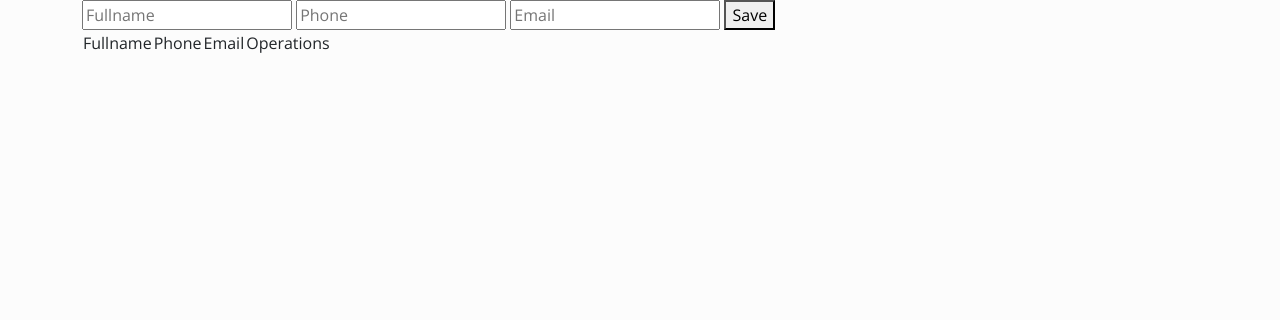
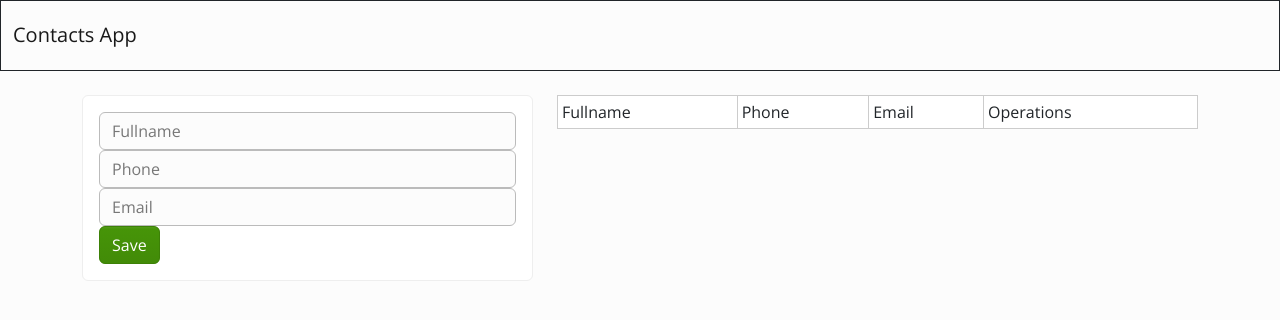
Before and after one commit to Andresknaz/Contacts_App, a Flask app: page / in a window 1280 px wide. Shown: the top 320 px of the page. Run offline with Flask 3, Linux system fonts and the light colour scheme; data that the repository does not hold is empty; some libraries are stand-ins or nearby versions.

Commit message:
finish app

```diff
--- /dev/null
+++ b/static/js/main.js
@@ -0,0 +1,12 @@
+const btnDelete = document.querySelectorAll('.btn-delete')
+
+if (btnDelete){
+    const btnArray = Array.from(btnDelete);
+    btnArray.forEach((btn) => {
+        btn.addEventListener('click', (e) => {
+            if(!confirm('Are you sure you want to delete it?')) {
+                e.preventDefault();
+            }
+        });
+    });
+}
--- a/templates/index.html
+++ b/templates/index.html
@@ -1,27 +1,55 @@
-{% extends "layout.html" %}
+{% extends "layout.html" %} {% block body %}
 
-
-{% block body %}
-{% with messages = get_flashed_messages() %}
-{% if messages %}
-{% for messages in messages %}
+<div class="row">
+  <div class="col-md-5">
+    {% with messages = get_flashed_messages() %} {% if messages %} {% for
+    messages in messages %}
 
     <div class="alert alert-success alert-dismissible fade show" role="alert">
       <p>{{ messages }}</p>
-  <button type="button" class="btn-close" data-bs-dismiss="alert" aria-label="Close"></button>
+      <button
+        type="button"
+        class="btn-close"
+        data-bs-dismiss="alert"
+        aria-label="Close"
+      ></button>
     </div>
-{% endfor %}
-{% endif %}
-{% endwith %}
+    {% endfor %} {% endif %} {% endwith %}
 
+    <div class="card card-body">
       <form action="/add_contact" method="POST">
-  <input type="text" name="fullname" placeholder="Fullname" />
-  <input type="text" name="phone" placeholder="Phone" />
-  <input type="text" name="email" placeholder="Email" />
-  <button type="submit">Save</button>
+        <div class="form-group">
+          <input
+            type="text"
+            name="fullname"
+            placeholder="Fullname"
+            class="form-control"
+          />
+        </div>
+        <div class="form-group">
+          <input
+            type="text"
+            name="phone"
+            placeholder="Phone"
+            class="form-control"
+          />
+        </div>
+        <div class="form-group">
+          <input
+            type="text"
+            name="email"
+            placeholder="Email"
+            class="form-control"
+          />
+        </div>
+        <div class="form-group">
+          <button type="submit" class="btn btn-success btn-block">Save</button>
+        </div>
       </form>
-
-<table>
+    </div>
+  </div>
+  <div class="col-md-7">
+    <table class="table table-striped table-bordered bg-white table-sm">
       <thead>
         <tr>
           <td>Fullname</td>
@@ -37,12 +65,14 @@
           <td>{{ contact.2 }}</td>
           <td>{{ contact.3 }}</td>
           <td>
-          <a href="/edit/{{contact.0}}">Edit</a>
-          <a href="/delete/{{contact.0}}">Delete</a>
+            <a href="/edit/{{contact.0}}" class="btn btn-secondary">Edit</a>
+            <a href="/delete/{{contact.0}}" class="btn btn-danger btn-delete">Delete</a>
           </td>
         </tr>
         {% endfor %}
       </tbody>
     </table>
+  </div>
+</div>
 
 {% endblock %}
--- a/templates/layout.html
+++ b/templates/layout.html
@@ -1,20 +1,44 @@
 <!DOCTYPE html>
 <html lang="en">
-<head>
-    <meta charset="UTF-8">
-    <meta name="viewport" content="width=device-width, initial-scale=1.0">
+  <head>
+    <meta charset="UTF-8" />
+    <meta name="viewport" content="width=device-width, initial-scale=1.0" />
     <title>Contact App</title>
-    <link rel="stylesheet" href="https://bootswatch.com/5/simplex/bootstrap.min.css">
-</head>
-<body>
+    <link
+      rel="stylesheet"
+      href="https://bootswatch.com/5/simplex/bootstrap.min.css"
+    />
+  </head>
+  <body>
+    <nav class="navbar navbar-expand-lg bg-body-tertiary">
+      <div class="container-fluid">
+        <a class="navbar-brand" href="/">Contacts App</a>
+        <button
+          class="navbar-toggler"
+          type="button"
+          data-bs-toggle="collapse"
+          data-bs-target="#navbarNav"
+          aria-controls="navbarNav"
+          aria-expanded="false"
+          aria-label="Toggle navigation"
+        >
+          <span class="navbar-toggler-icon"></span>
+        </button>
+      </div>
+    </nav>
 
-    <div class="container">
-        {% block body %}
-        {% endblock %}
-    </div>
+    <div class="container pt-4">{% block body %} {% endblock %}</div>
 
-
-    <script src="https://cdn.jsdelivr.net/npm/@popperjs/core@2.11.8/dist/umd/popper.min.js" integrity="sha384-I7E8VVD/ismYTF4hNIPjVp/Zjvgyol6VFvRkX/vR+Vc4jQkC+hVqc2pM8ODewa9r" crossorigin="anonymous"></script>
-    <script src="https://cdn.jsdelivr.net/npm/bootstrap@5.3.2/dist/js/bootstrap.min.js" integrity="sha384-BBtl+eGJRgqQAUMxJ7pMwbEyER4l1g+O15P+16Ep7Q9Q+zqX6gSbd85u4mG4QzX+" crossorigin="anonymous"></script>
-</body>
+    <script
+      src="https://cdn.jsdelivr.net/npm/@popperjs/core@2.11.8/dist/umd/popper.min.js"
+      integrity="sha384-I7E8VVD/ismYTF4hNIPjVp/Zjvgyol6VFvRkX/vR+Vc4jQkC+hVqc2pM8ODewa9r"
+      crossorigin="anonymous"
+    ></script>
+    <script
+      src="https://cdn.jsdelivr.net/npm/bootstrap@5.3.2/dist/js/bootstrap.min.js"
+      integrity="sha384-BBtl+eGJRgqQAUMxJ7pMwbEyER4l1g+O15P+16Ep7Q9Q+zqX6gSbd85u4mG4QzX+"
+      crossorigin="anonymous"
+    ></script>
+    <script src="{{url_for('static', filename='js/main.js')}}"></script>
+  </body>
 </html>
```
Also changed, not shown: templates/edit-contact.html (+37 -8 lines). Lines whose indentation alone changed are shown as unchanged.
